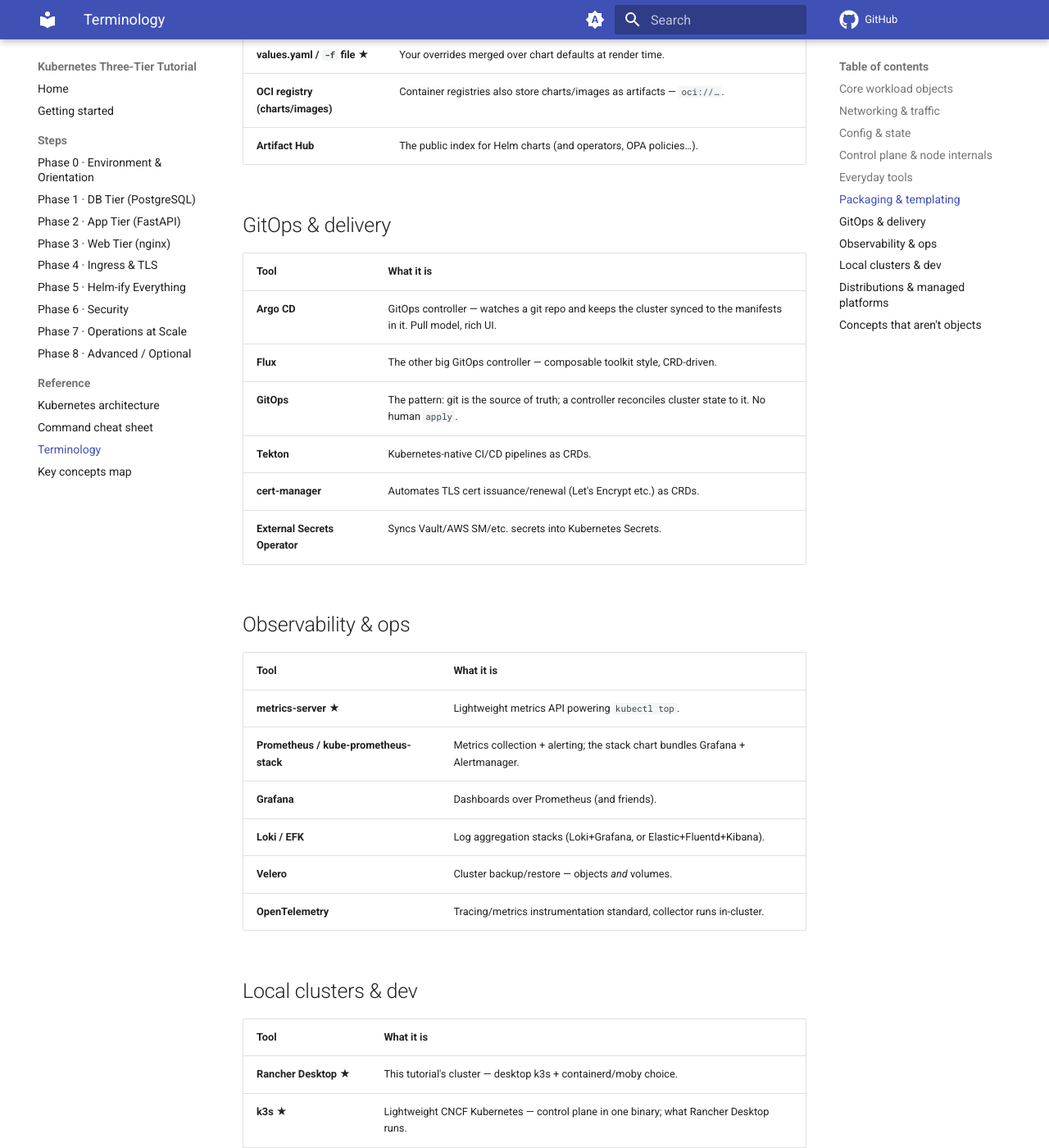
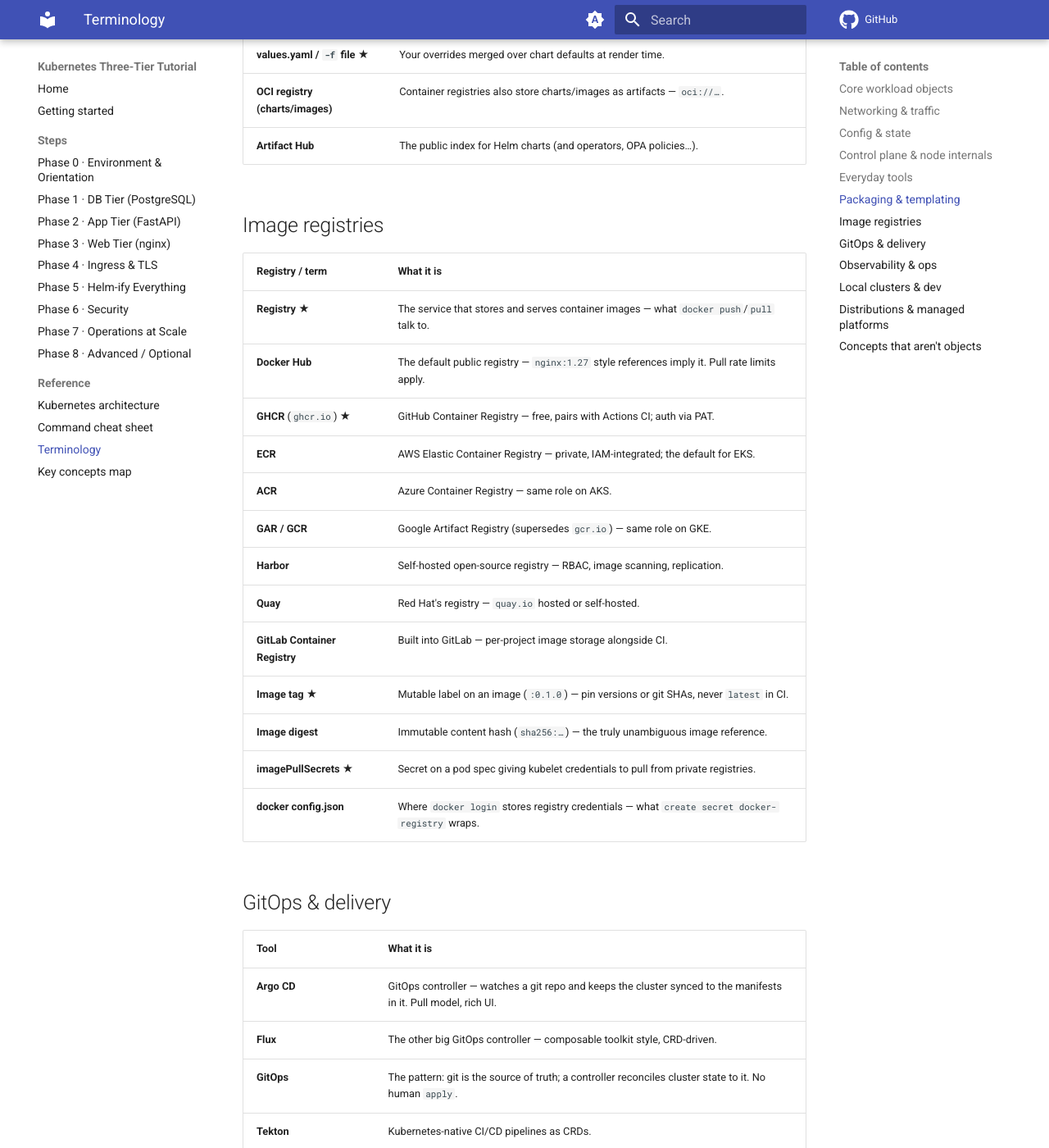
Before and after one commit to francoisharmse/k8s-tutorial, an MkDocs documentation site: the page built from docs/reference/terminology.md, in a window 1280 px wide and 1400 px high, scrolled down 3599 px. Shown: the whole window at 82% size. Built offline with MkDocs 1.6.1 and Material for MkDocs 9.7.7, drawn with Linux system fonts in a browser that asks for light colours; comment, search, counter and statistics services are not loaded.

```diff
--- a/docs/reference/terminology.md
+++ b/docs/reference/terminology.md
@@ -84,6 +84,24 @@
 | **OCI registry (charts/images)** | Container registries also store charts/images as artifacts — `oci://…`. |
 | **Artifact Hub** | The public index for Helm charts (and operators, OPA policies…). |
 
+## Image registries
+
+| Registry / term | What it is |
+|-----------------|-----------|
+| **Registry** ★ | The service that stores and serves container images — what `docker push`/`pull` talk to. |
+| **Docker Hub** | The default public registry — `nginx:1.27` style references imply it. Pull rate limits apply. |
+| **GHCR** (`ghcr.io`) ★ | GitHub Container Registry — free, pairs with Actions CI; auth via PAT. |
+| **ECR** | AWS Elastic Container Registry — private, IAM-integrated; the default for EKS. |
+| **ACR** | Azure Container Registry — same role on AKS. |
+| **GAR / GCR** | Google Artifact Registry (supersedes `gcr.io`) — same role on GKE. |
+| **Harbor** | Self-hosted open-source registry — RBAC, image scanning, replication. |
+| **Quay** | Red Hat's registry — `quay.io` hosted or self-hosted. |
+| **GitLab Container Registry** | Built into GitLab — per-project image storage alongside CI. |
+| **Image tag** ★ | Mutable label on an image (`:0.1.0`) — pin versions or git SHAs, never `latest` in CI. |
+| **Image digest** | Immutable content hash (`sha256:…`) — the truly unambiguous image reference. |
+| **imagePullSecrets** ★ | Secret on a pod spec giving kubelet credentials to pull from private registries. |
+| **docker config.json** | Where `docker login` stores registry credentials — what `create secret docker-registry` wraps. |
+
 ## GitOps & delivery
 
 | Tool | What it is |
```
Also changed, not shown: docs/steps/phase-2.md (+16 -0 lines).
